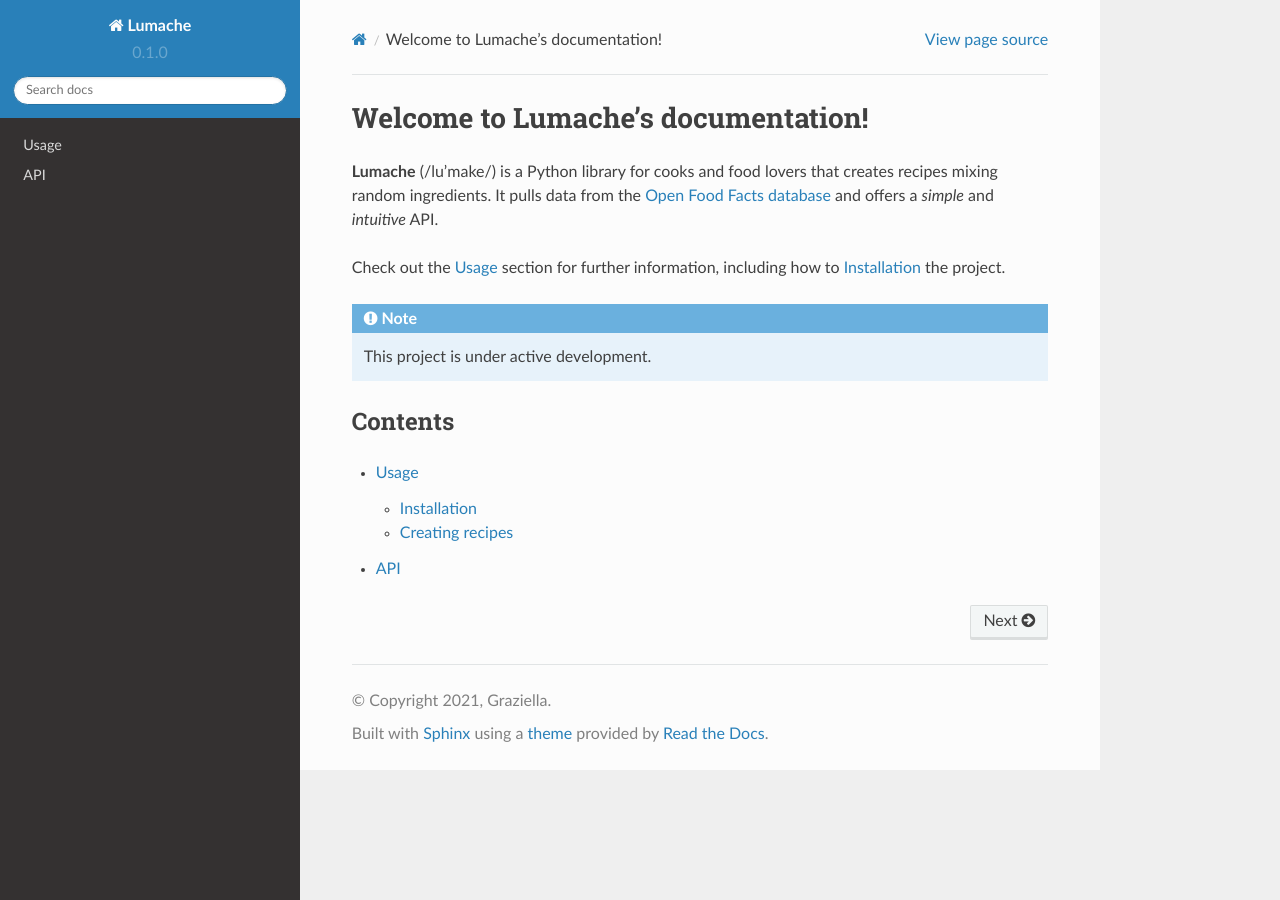
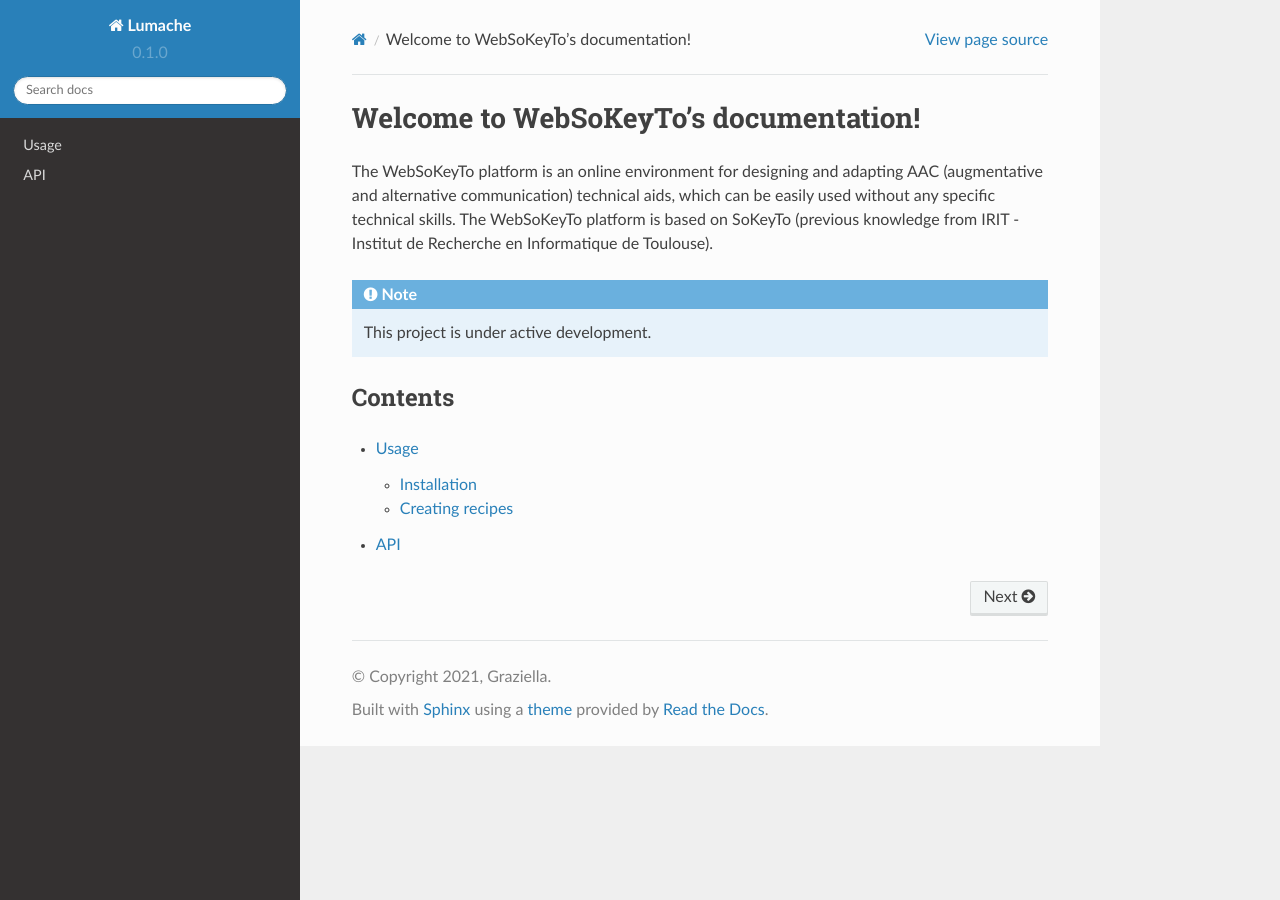
Before and after one commit to MarcyFenohasina/wskt-docs, a Sphinx documentation site: the page built from docs/source/index.rst, in a window 1280 px wide. Built offline with Sphinx 7.4.7 and the Read the Docs theme 2.0.0, drawn with Linux system fonts in a browser that asks for light colours.

Commit message:
Update index.rst

```diff
--- a/docs/source/index.rst
+++ b/docs/source/index.rst
@@ -1,13 +1,7 @@
-Welcome to Lumache's documentation!
+Welcome to WebSoKeyTo's documentation!
 ===================================
 
-**Lumache** (/lu'make/) is a Python library for cooks and food lovers
-that creates recipes mixing random ingredients.
-It pulls data from the `Open Food Facts database <https://world.openfoodfacts.org/>`_
-and offers a *simple* and *intuitive* API.
-
-Check out the :doc:`usage` section for further information, including
-how to :ref:`installation` the project.
+The WebSoKeyTo platform is an online environment for designing and adapting AAC (augmentative and alternative communication) technical aids, which can be easily used without any specific technical skills. The WebSoKeyTo platform is based on SoKeyTo (previous knowledge from IRIT - Institut de Recherche en Informatique de Toulouse).
 
 .. note::
 
```
